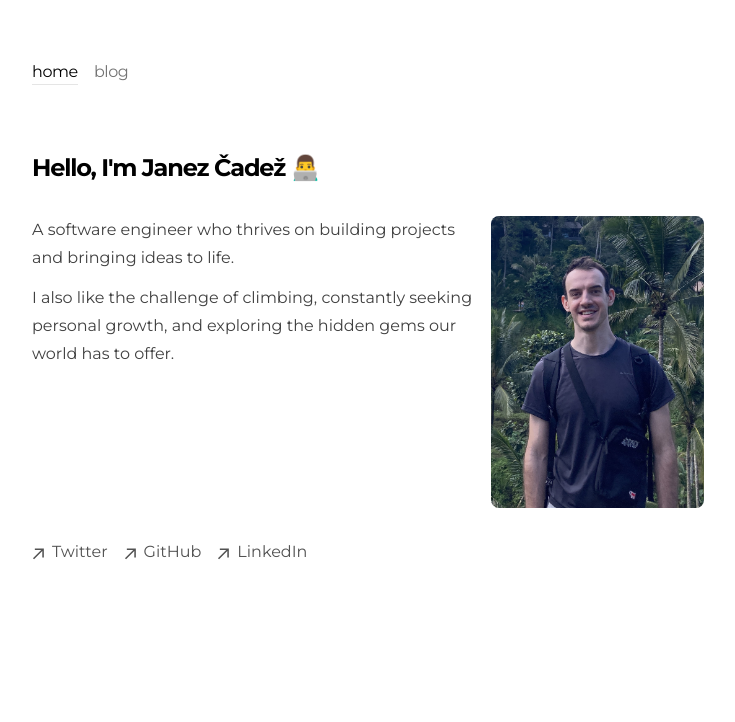
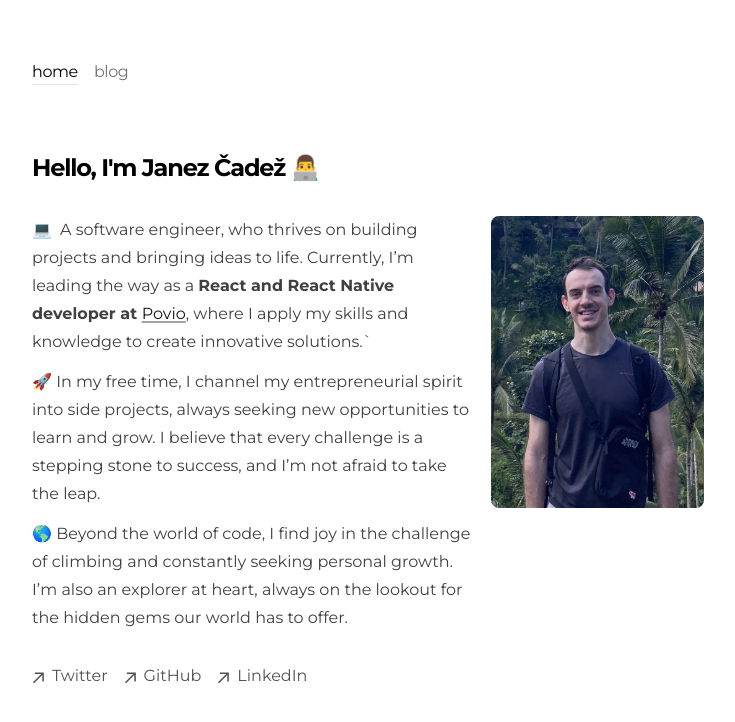
Before and after one commit to jamzi/portfolio, a Next.js app: page / in a window 1280 px wide. Shown: the top 722 px of the page, without its empty margins (272-1007 px from the left). Built offline with nearby package versions, Linux system fonts and the light colour scheme.

Commit message:
seo fixes

```diff
--- a/app/layout.tsx
+++ b/app/layout.tsx
@@ -28,10 +28,12 @@ export const metadata: Metadata = {
     default: "Janez Čadež",
     template: "%s | Janez Čadež",
   },
-  description: "Maker, software engineer and traveler.",
+  description:
+    "A software engineer and React Native lead at Povio, creating innovative solutions. An entrepreneur in free time, embracing challenges and personal growth.",
   openGraph: {
     title: "Janez Čadež",
-    description: "Maker, software engineer and traveler.",
+    description:
+      "A software engineer and React Native lead at Povio, creating innovative solutions. An entrepreneur in free time, embracing challenges and personal growth.",
     url: "https://janez.tech",
     siteName: "Janez Čadež",
     locale: "en_US",
--- a/app/page.tsx
+++ b/app/page.tsx
@@ -1,5 +1,5 @@
-import Image from "next/image";
-import me from "public/images/home/me.jpg";
+import Image from "next/image"
+import me from "public/images/home/me.jpg"
 
 export default function Page() {
   return (
@@ -11,15 +11,37 @@ export default function Page() {
         <div className="grid grid-cols-2 md:grid-cols-3 gap-4">
           <div className="col-start-1 col-end-3 md:col-start-1 md:col-end-3">
             <p className="prose prose-neutral mb-3">
-              {`A software engineer who thrives on building projects and bringing ideas to life.`}
+              <span className="mr-2">💻</span>
+              <span>
+                <span className="mr-1">
+                  A software engineer, who thrives on building projects and
+                  bringing ideas to life. Currently, I’m leading the way as a
+                </span>
+                <span className="font-bold">
+                  React and React Native developer at{" "}
+                  <a href="https://povio.com/">Povio</a>
+                </span>
+                , where I apply my skills and knowledge to create innovative
+                solutions.`
+              </span>
+            </p>
+            <p className="prose prose-neutral mb-3">
+              🚀
+              {` In my free time, I channel my entrepreneurial spirit into side
+              projects, always seeking new opportunities to learn and grow. I
+              believe that every challenge is a stepping stone to success, and
+              I’m not afraid to take the leap.`}
             </p>
             <p className="prose prose-neutral">
-              I also like the challenge of climbing, constantly seeking personal
-              growth, and exploring the hidden gems our world has to offer.
+              🌎{" "}
+              {`Beyond the world of code, I find joy in the challenge of climbing and
+              constantly seeking personal growth. I’m also an explorer at heart,
+              always on the lookout for the hidden gems our world has to offer.
+              `}
             </p>
           </div>
           <Image
-            alt="Me visiting the Tegallalang Rice Terrace in Bali"
+            alt="Janez Čadež visiting the Tegallalang Rice Terrace in Bali"
             src={me}
             priority
             className="rounded-lg object-cover"
@@ -62,7 +84,7 @@ export default function Page() {
         </ul>
       </section>
     </section>
-  );
+  )
 }
 
 function ArrowIcon() {
@@ -79,5 +101,5 @@ function ArrowIcon() {
         fill="currentColor"
       />
     </svg>
-  );
+  )
 }
--- a/app/sitemap.ts
+++ b/app/sitemap.ts
@@ -1,15 +1,14 @@
-import { allBlogs } from "contentlayer/generated";
+import { allBlogs } from "contentlayer/generated"
 
 export default async function sitemap() {
-  const blogs = allBlogs.map((post) => ({
+  const blogs = allBlogs.map(post => ({
     url: `https://janez.tech/blog/${post.slug}`,
-    lastModified: post.publishedAt,
-  }));
+    lastModified: new Date(post.publishedAt),
+  }))
 
-  const routes = ["", "/blog", "/uses"].map((route) => ({
+  const routes = ["", "/blog", "/uses"].map(route => ({
     url: `https://janez.tech${route}`,
-    lastModified: new Date().toISOString().split("T")[0],
-  }));
+  }))
 
-  return [...routes, ...blogs];
+  return [...routes, ...blogs]
 }
```
Also changed, not shown: public/images/home/me.jpg.
